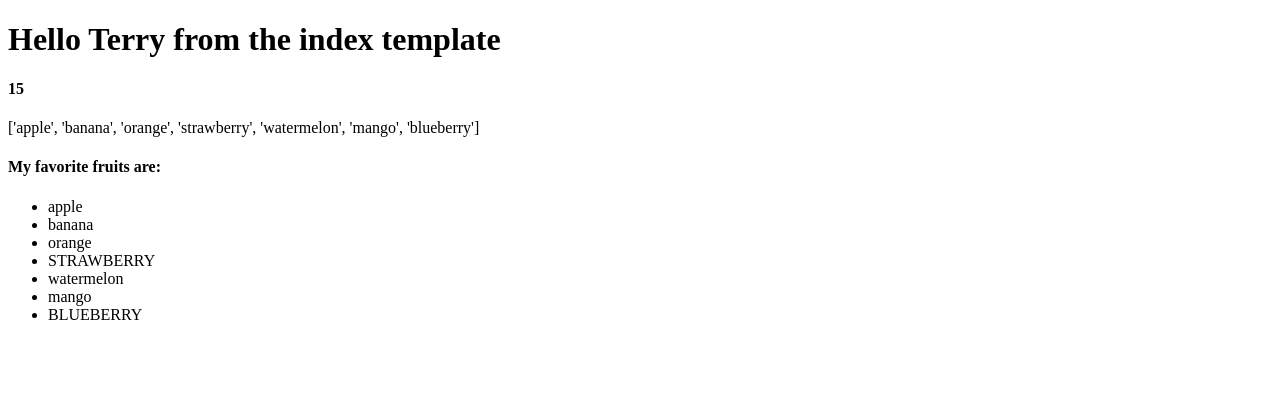
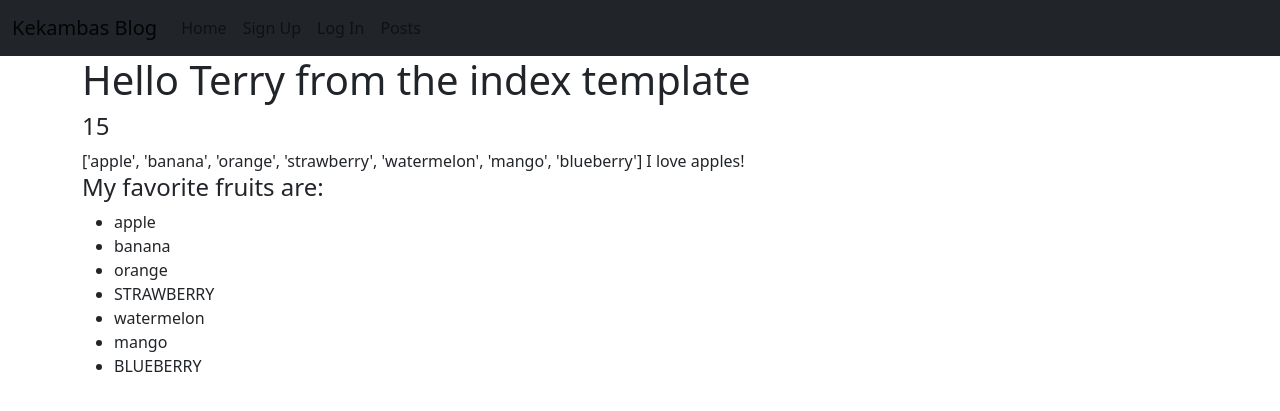
Before and after one commit to terrykub80/flask_blog, a Flask app: page / in a window 1280 px wide. Shown: the top 411 px of the page. Run offline with Flask 2, Linux system fonts and the light colour scheme.

Commit message:
added bootstrap and navbar

```diff
--- a/app/templates/index.html
+++ b/app/templates/index.html
@@ -4,13 +4,19 @@
     <meta charset="UTF-8">
     <meta http-equiv="X-UA-Compatible" content="IE=edge">
     <meta name="viewport" content="width=device-width, initial-scale=1.0">
+    <link rel="stylesheet" href="https://cdn.jsdelivr.net/npm/bootstrap@5.2.3/dist/css/bootstrap.min.css">
     <title>Kekambas Blog</title>
 </head>
 <body>
+
+    {% include 'nav.html' %}
+
+    <div class="container">
         <h1>Hello {{ name }} from the index template</h1>
         <h4>{{ 10 + 5 }}</h4>
 
         {{ fruits }}
+        I love {{ fruits[0] }}s!
         <h4>My favorite fruits are:</h4>
         <ul>
             {% for f in fruits %}
@@ -21,5 +27,6 @@
                 {% endif %}
             {% endfor %}
     </ul>
+</div>
 </body>
 </html>
--- /dev/null
+++ b/app/templates/nav.html
@@ -0,0 +1,16 @@
+<nav class="navbar navbar-expand-lg bg-dark" data-bs-theme="dark">
+    <div class="container-fluid">
+        <a class="navbar-brand" href="/">Kekambas Blog</a>
+        <button class="navbar-toggler" type="button" data-bs-toggle="collapse" data-bs-target="#navbarNavAltMarkup" aria-controls="navbarNavAltMarkup" aria-expanded="false" aria-label="Toggle navigation">
+        <span class="navbar-toggler-icon"></span>
+        </button>
+        <div class="collapse navbar-collapse" id="navbarNavAltMarkup">
+        <div class="navbar-nav">
+            <a class="nav-link" href="/">Home</a>
+            <a class="nav-link" href="/signup">Sign Up</a>
+            <a class="nav-link" href="/login">Log In</a>
+            <a class="nav-link" href="/posts">Posts</a>
+        </div>
+        </div>
+    </div>
+</nav>
```
Lines whose indentation alone changed are shown as unchanged.
